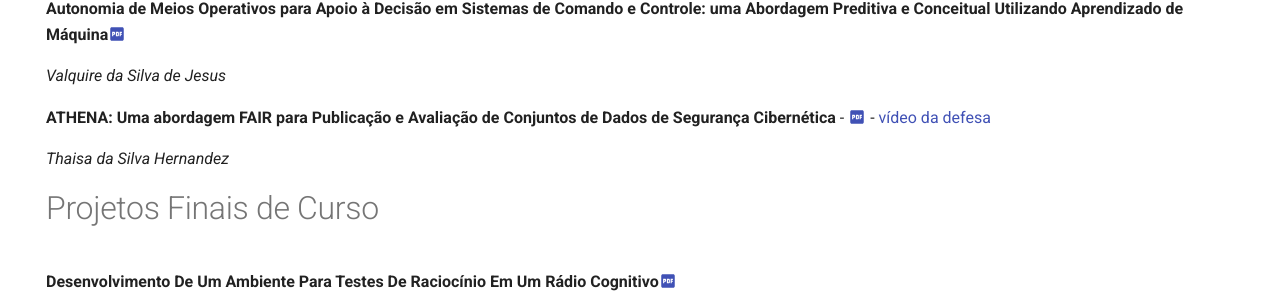
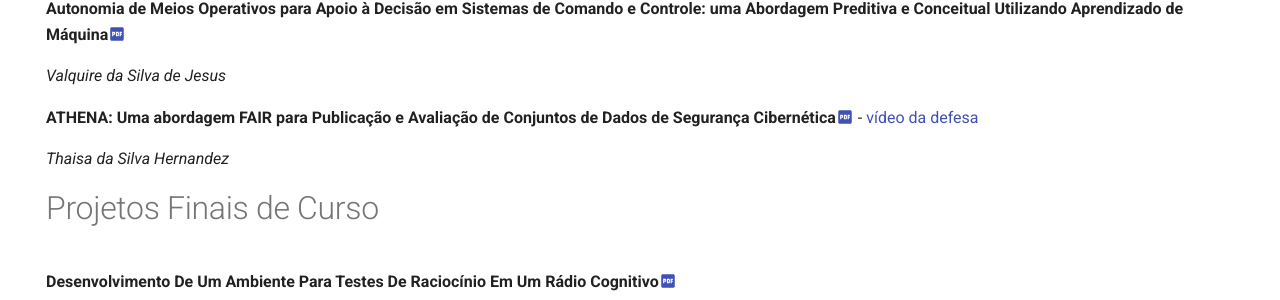
Before and after one commit to comp-ime-eb-br/S2C2-IME, an MkDocs documentation site: the page built from docs/publi.md, in a window 1280 px wide and 900 px high, scrolled down 654 px. Shown: the part 152-452 px from the top of the window. Built offline with MkDocs 1.6.1 and Material for MkDocs 9.7.7, drawn with Linux system fonts in a browser that asks for light colours; comment, search, counter and statistics services are not loaded.

```diff
--- a/docs/publi.md
+++ b/docs/publi.md
@@ -34,7 +34,7 @@ hide:
 *Valquire da Silva de Jesus*
 
 **ATHENA: Uma abordagem FAIR para Publicação e Avaliação de Conjuntos de Dados de Segurança
-Cibernética** - [:material-file-pdf-box:{ title="file"}](https://github.com/comp-ime-eb-br/S2C2-IME/blob/main/publi/2026Dissertacao_ATHENA_PosDefesaThaisaHernandez.pdf?raw=true){:download="Diss_Thaisa} - [vídeo da defesa](https://drive.google.com/file/d/1Eogafi_1d0zm4MN6Jh39jmG_mPrtoz4J/view?usp=sharing)
+Cibernética**[:material-file-pdf-box:{ title="file"}](https://github.com/comp-ime-eb-br/S2C2-IME/blob/main/publi/2026Dissertacao_ATHENA_PosDefesaThaisaHernandez.pdf?raw=true){:download="Diss_Thaisa} - [vídeo da defesa](https://drive.google.com/file/d/1Eogafi_1d0zm4MN6Jh39jmG_mPrtoz4J/view?usp=sharing)
 
 *Thaisa da Silva Hernandez*
 
```
